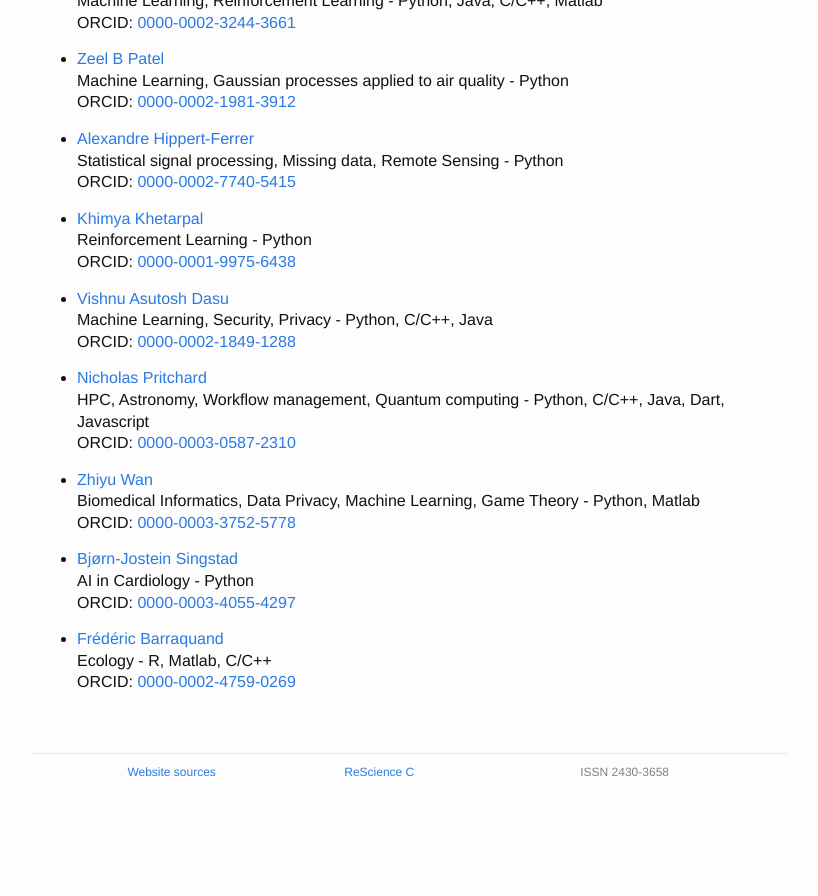
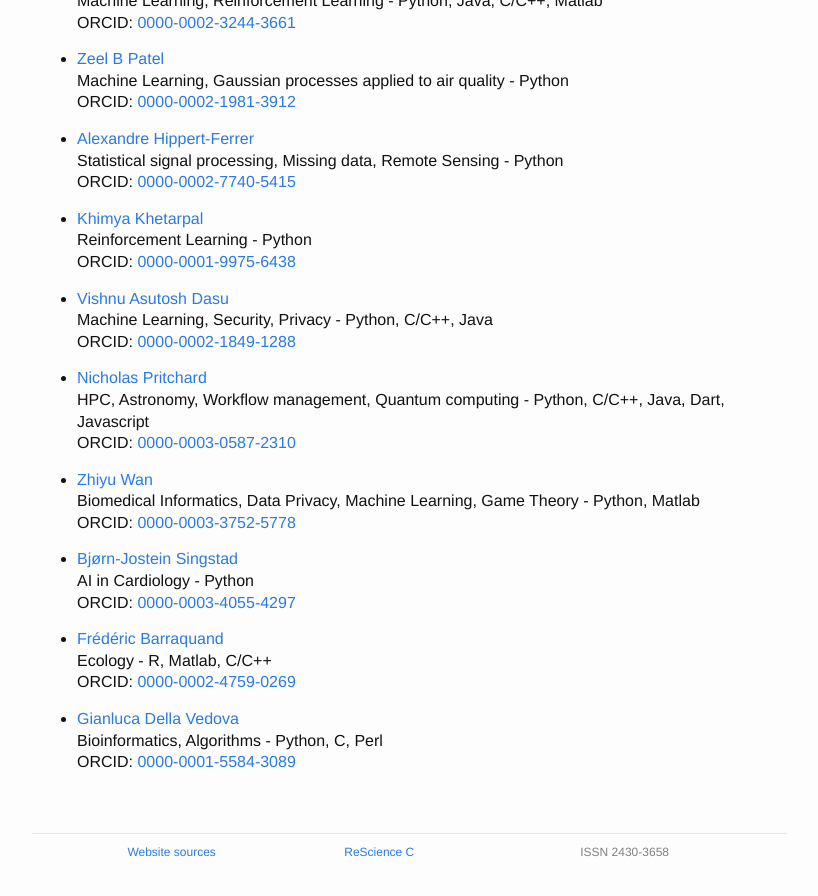
Before and after one commit to ReScience/rescience.github.io, a Jekyll site: the page built from 04-board.md, in a window 1280 px wide and 900 px high, scrolled down 13635 px. Shown: the top 896 px of the window, without its empty margins (223-1041 px from the left). Built offline with Jekyll 4.4.1, drawn with Linux system fonts in a browser that asks for light colours; our own code applies the rules of GitHub Pages for plain Markdown files; before the commit the page ends 14455 px from its top, so only the background shows below that.

Commit message:
Added Gianluca Della Vedova to the board (revierwer)

```diff
--- a/04-board.md
+++ b/04-board.md
@@ -734,3 +734,7 @@ ORCID: [0000-0002-8225-7517](https://orcid.org/0000-0002-8225-7517)
 * [Frédéric Barraquand](https://github.com/fbarraquand)
   Ecology - R, Matlab, C/C++
   ORCID: [0000-0002-4759-0269](https://orcid.org/0000-0002-4759-0269)
+
+* [Gianluca Della Vedova](https://github.com/gdv)
+  Bioinformatics, Algorithms - Python, C, Perl
+  ORCID: [0000-0001-5584-3089](https://orcid.org/0000-0001-5584-3089)
```
